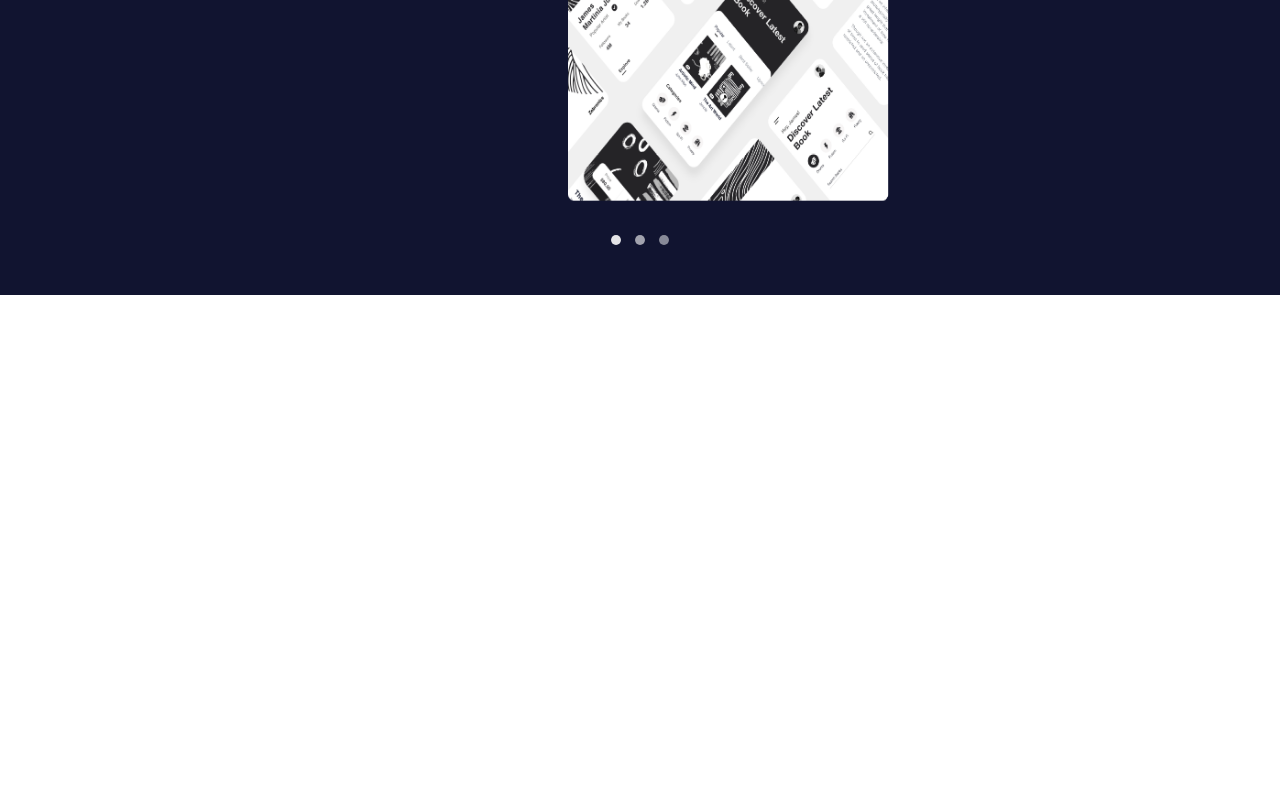
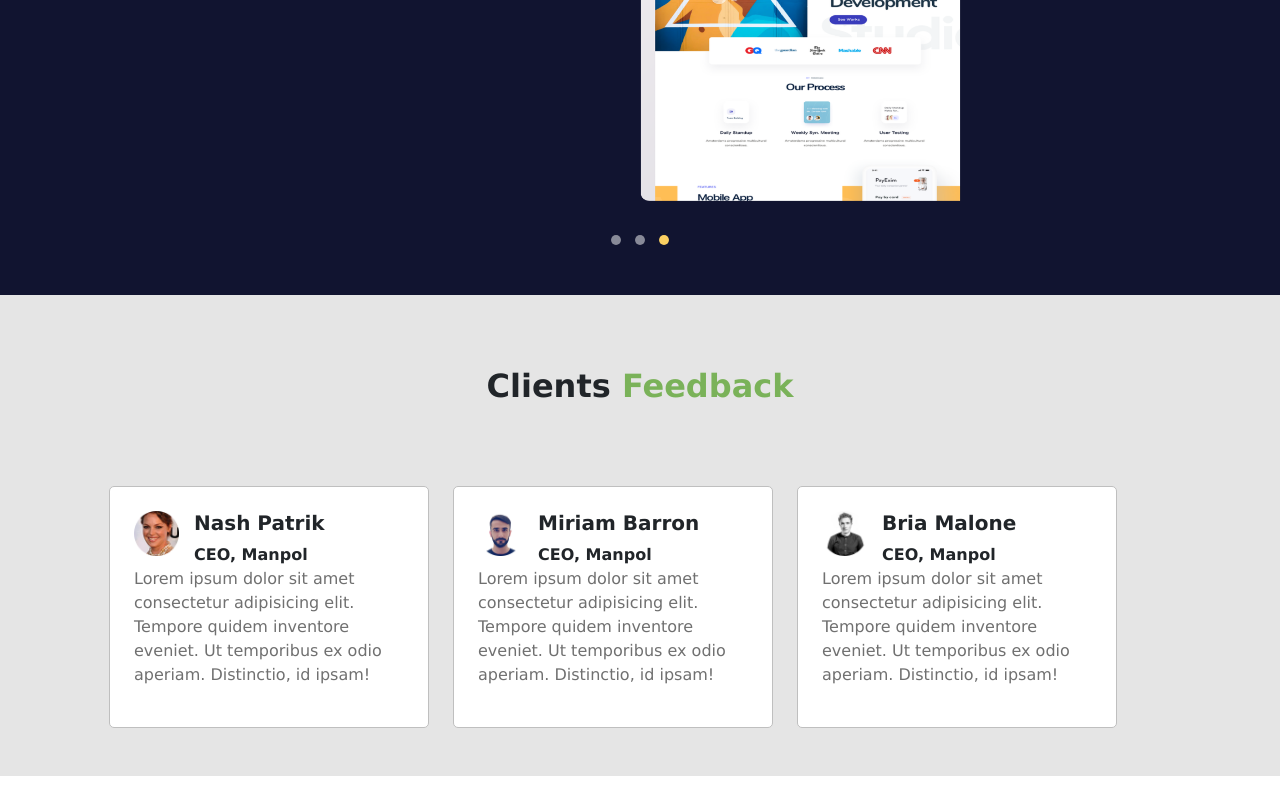
Before and after one commit to SysCall97/creative-agency-client, a React (Create React App) app: page / in a window 1280 px wide. Shown: the part 1421-2221 px from the top of the page. Before the commit the page ends 1740 px from the top, so only its background shows below. Built offline with nearby package versions, Linux system fonts and the light colour scheme.

Commit message:
client feedback added

```diff
--- a/src/App.css
+++ b/src/App.css
@@ -32,3 +32,7 @@ body{
 .carousel-indicators li, .carousel-indicators li.active {
   margin: 0 7px !important;
 }
+
+.carousel-indicators li.active {
+  background-color: #FBD062;
+}
--- a/src/components/Home/Carousel/Carousel.js
+++ b/src/components/Home/Carousel/Carousel.js
@@ -6,7 +6,7 @@ import carousel3 from '../../../images/carousel-3.png';
 
 const Carousel = () => {
     return (
-        <div id="carouselExampleIndicators" className="carousel slide slides" data-ride="carousel">
+        <div id="carouselExampleIndicators" className="carousel slide slides" data-ride="carousel" data-interval="2000">
             <ol className="carousel-indicators">
                 <li data-target="#carouselExampleIndicators" data-slide-to="0" className="active"></li>
                 <li data-target="#carouselExampleIndicators" data-slide-to="1"></li>
--- /dev/null
+++ b/src/components/Home/ClientFeedback/ClientFeedback.js
@@ -0,0 +1,42 @@
+import React from 'react';
+import client1 from '../../../images/customer-1.png';
+import client2 from '../../../images/customer-2.png';
+import client3 from '../../../images/customer-3.png';
+import ShowClientFeedback from '../ShowClientFeedback/ShowClientFeedback';
+
+const clients = [
+    {
+        name: 'Nash Patrik',
+        feedback: 'Lorem ipsum dolor sit amet consectetur adipisicing elit. Tempore quidem inventore eveniet. Ut temporibus ex odio aperiam. Distinctio, id ipsam!',
+        designation: 'CEO, Manpol',
+        img: client1
+    },
+    {
+        name: 'Miriam Barron',
+        feedback: 'Lorem ipsum dolor sit amet consectetur adipisicing elit. Tempore quidem inventore eveniet. Ut temporibus ex odio aperiam. Distinctio, id ipsam!',
+        designation: 'CEO, Manpol',
+        img: client2
+    },
+    {
+        name: 'Bria Malone',
+        feedback: 'Lorem ipsum dolor sit amet consectetur adipisicing elit. Tempore quidem inventore eveniet. Ut temporibus ex odio aperiam. Distinctio, id ipsam!',
+        designation: 'CEO, Manpol',
+        img: client3
+    }
+]
+
+const ClientFeedback = () => {
+    let key = 0;
+    return (
+        <div className="mt-4 mb-4 pt-4 pb-4 mw-75">
+            <h2 className="text-center font-weight-bolder pt-4 pb-4">Clients <span style={{color: "#7AB259"}}>Feedback</span></h2>
+            <div className="row d-flex justify-content-center mw-100 pt-4 pb-4">
+                {
+                    clients.map(client => <ShowClientFeedback client={client} key={++key} />)
+                }
+            </div>
+        </div>
+    );
+};
+
+export default ClientFeedback;
--- a/src/components/Home/Home/Home.js
+++ b/src/components/Home/Home/Home.js
@@ -1,4 +1,5 @@
 import React from 'react';
+import ClientFeedback from '../ClientFeedback/ClientFeedback';
 import Customer from '../Customer/Customer';
 import Header from '../Header/Header';
 import Services from '../Services/Services';
@@ -13,6 +14,7 @@ const Home = () => {
             <Customer />
             <Services />
             <WorkDemo />
+            <ClientFeedback />
         </div>
     );
 };
--- /dev/null
+++ b/src/components/Home/ShowClientFeedback/ShowClientFeedback.js
@@ -0,0 +1,25 @@
+import React from 'react';
+
+const ShowClientFeedback = (props) => {
+    const { name, designation, feedback, img } = props.client;
+    return (
+        <div className="mr-4 mt-4 p-4 col-md-3" style={{borderRadius:"5px", backgroundColor: "white", border:"1px solid #BFBFBF"}}>
+            <div className="row">
+                <div className="col-3">
+                    <img src={img} alt="" className="img-fluid" />
+                </div>
+                <div>
+                    <h5 className="font-weight-bolder">{name}</h5>
+                    <h7 className="font-weight-bold">{designation}</h7>
+                </div>
+            </div>
+            <div>
+                <p style={{color:"#707070"}}>
+                    {feedback}
+                </p>
+            </div>
+        </div>
+    );
+};
+
+export default ShowClientFeedback;
```
